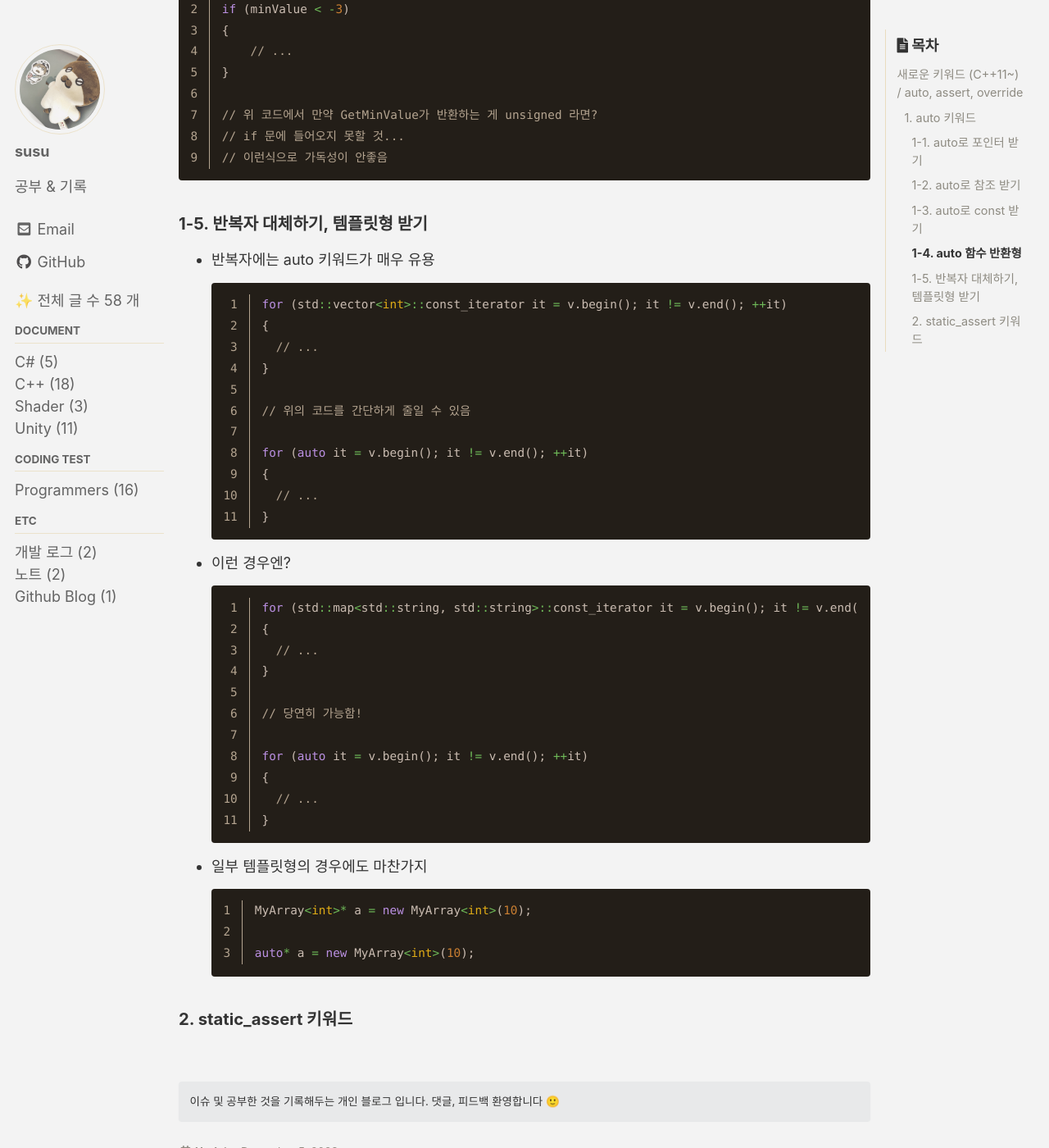
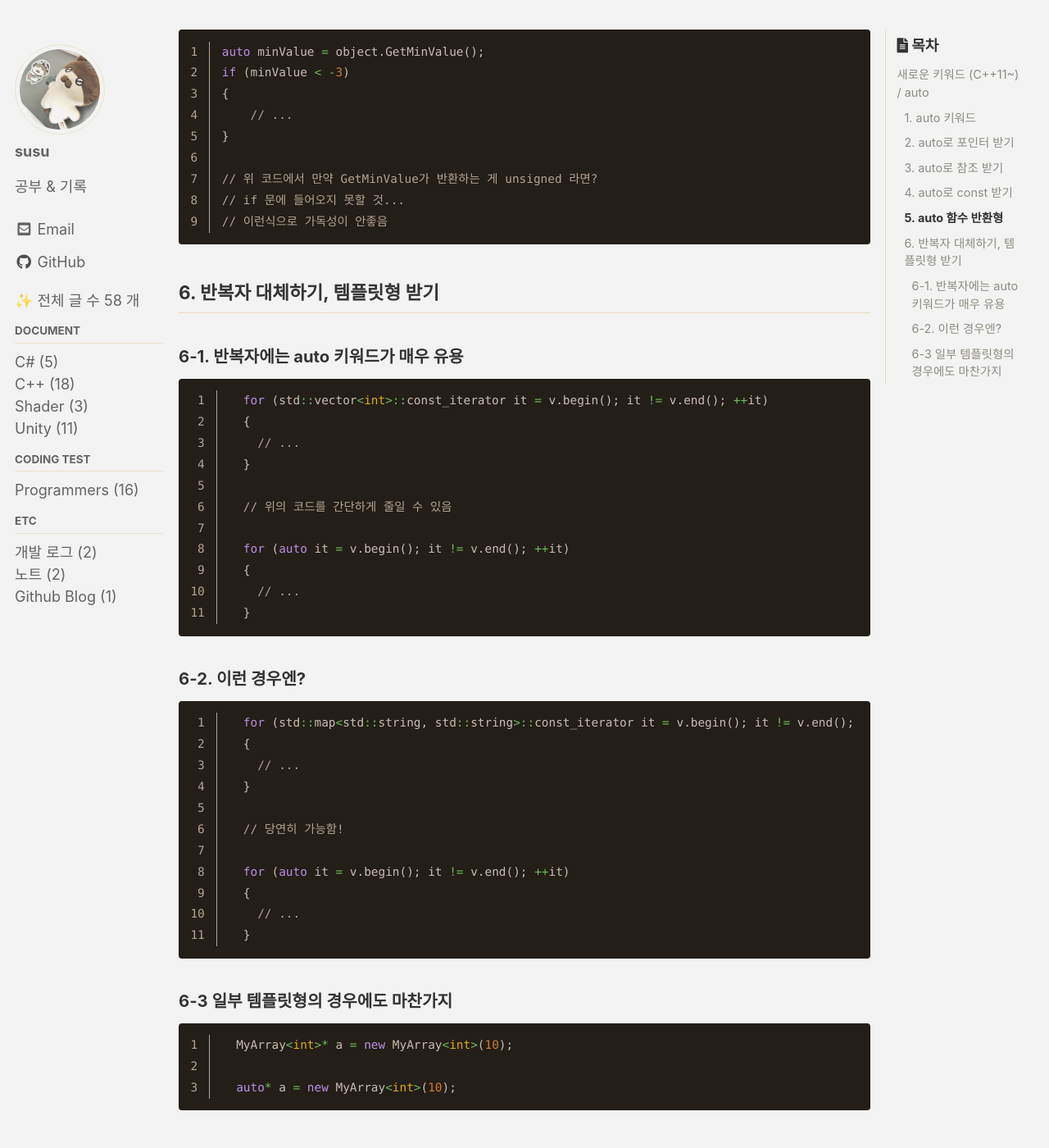
Before and after one commit to eggmong/eggmong.github.io, a Jekyll site: the page built from _posts/Cpp/2023-12-05-2-auto.md, in a window 1280 px wide and 1400 px high, scrolled down 3116 px. Shown: the whole window at 82% size. Built offline with Jekyll 4.4.1, drawn with Linux system fonts in a browser that asks for light colours; cached includes are drawn as plain includes; some web fonts are replaced; comment, search, counter and statistics services are not loaded; some of the changed text lies outside the part shown.

Commit message:
auto 키워드 정리

````diff
--- a/_posts/Cpp/2023-12-05-2-auto.md
+++ b/_posts/Cpp/2023-12-05-2-auto.md
@@ -1,10 +1,10 @@
 ---
-title:  "새로운 키워드 (C++11~) / auto, assert, override"
+title:  "새로운 키워드 (C++11~) / auto"
 
 categories:
   - Cpp
 tags:
-  - [Cpp, C++, auto, assert, override]
+  - [Cpp, C++, auto]
 
 toc: true
 toc_sticky: true
@@ -17,7 +17,7 @@ last_modified_at: 2023-12-05
 
 > 🤯 언리얼을 하기 위해 C++ 기억 되살리기 프로젝트
 
-# 새로운 키워드 (C++11~) / auto, assert, override
+# 새로운 키워드 (C++11~) / auto
 
 c++11부터 새로운 기능 및 키워드들이 등장했다.
 
@@ -46,7 +46,7 @@ c++11부터 새로운 기능 및 키워드들이 등장했다.
   - `auto x;        // 에러`
   - `auto x = 3;    // ok`
 
-### 1-1. auto로 포인터 받기
+## 2. auto로 포인터 받기
 
 - auto를 사용하여 포인터와 참조를 받을 수 있다.
   - 포인터를 받을 때: auto 또는 auto*
@@ -65,7 +65,7 @@ auto myCatPtr = myCat;                          // myCat과 동일한 포인터
 > 역참조 안했으니까 얜 포인터구나~ 자동으로 알아봐 줌.
 > 하지만 가독성을 위해 *를 붙여 주자...
 
-### 1-2. auto로 참조 받기
+## 3. auto로 참조 받기
 
 ```cpp
 // Main.cpp
@@ -82,7 +82,7 @@ auto& anotherMyCatRef = myCatRef;               // myCat에 대한 참조임.
   - `auto a = b;` <- 참조일까 복사일까? 구분 못함
 - 그래서 &를 붙여야 함
 
-### 1-3. auto로 const 받기
+## 4. auto로 const 받기
 
 ```cpp
 const int b = 1;
@@ -90,7 +90,7 @@ auto& a = b;                    // 이 경우에도 auto가 const를 이어 받
                                 // 그래서 b를 참조하지만 const 임.
 ```
 
-### 1-4. auto 함수 반환형
+## 5. auto 함수 반환형
 
 - auto 키워드는 함수가 반환하는 걸 저장하는 데에 때론 유용함
 - 함수 반환형이 변해도 auto는 그대로 쓸 수 있으니까
@@ -126,9 +126,9 @@ if (minValue < -3)
 // 이런식으로 가독성이 안좋음
 ```
 
-### 1-5. 반복자 대체하기, 템플릿형 받기
+## 6. 반복자 대체하기, 템플릿형 받기
 
-- 반복자에는 auto 키워드가 매우 유용
+### 6-1. 반복자에는 auto 키워드가 매우 유용
   ```cpp
   for (std::vector<int>::const_iterator it = v.begin(); it != v.end(); ++it)
   {
@@ -143,7 +143,7 @@ if (minValue < -3)
   }
   ```
 
-- 이런 경우엔?
+### 6-2. 이런 경우엔?
   ```cpp
   for (std::map<std::string, std::string>::const_iterator it = v.begin(); it != v.end(); ++it)
   {
@@ -158,11 +158,9 @@ if (minValue < -3)
   }
   ```
 
-- 일부 템플릿형의 경우에도 마찬가지
+### 6-3 일부 템플릿형의 경우에도 마찬가지
   ```cpp
   MyArray<int>* a = new MyArray<int>(10);
 
   auto* a = new MyArray<int>(10);
   ```
-
-### 2. static_assert 키워드
````
